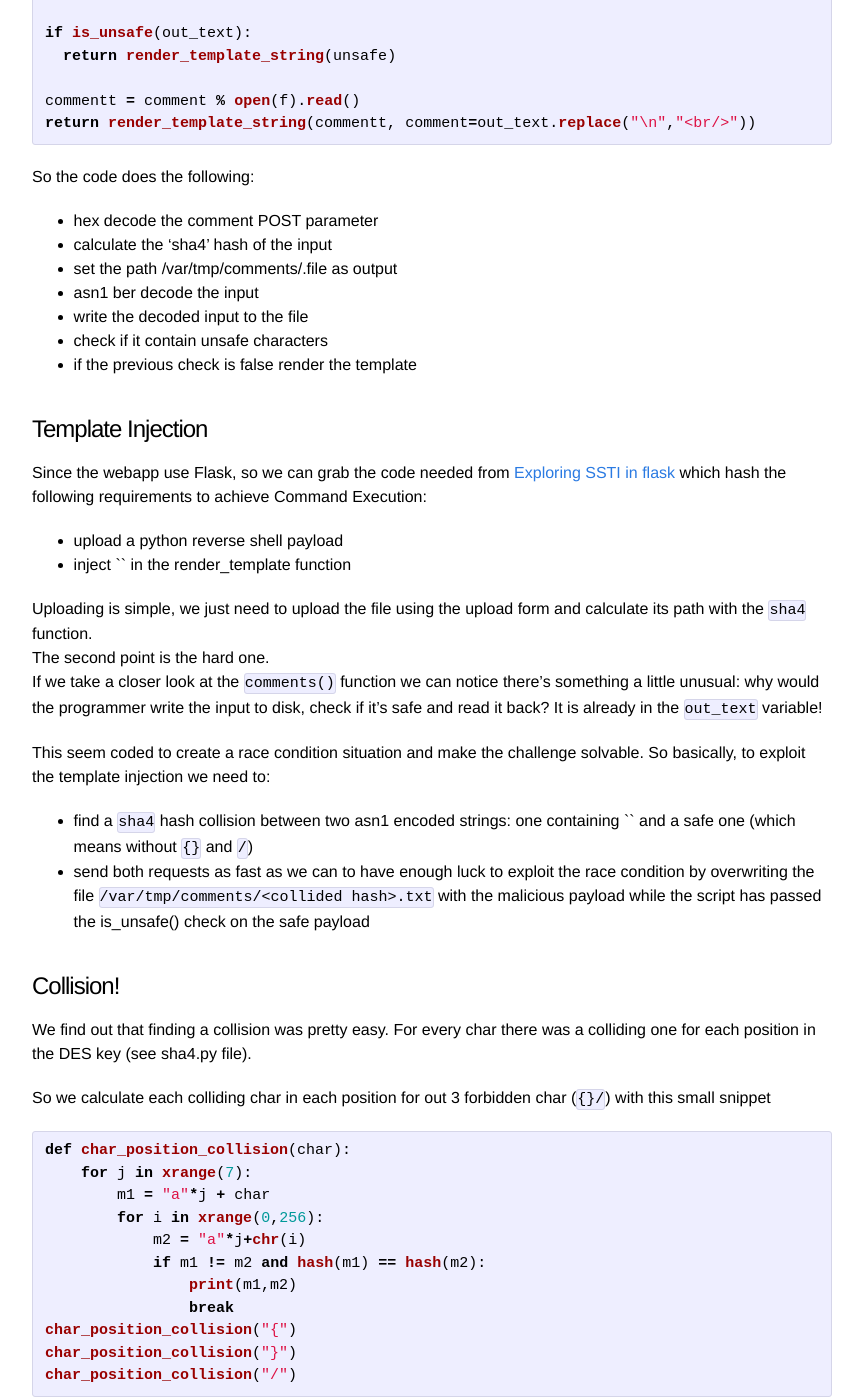
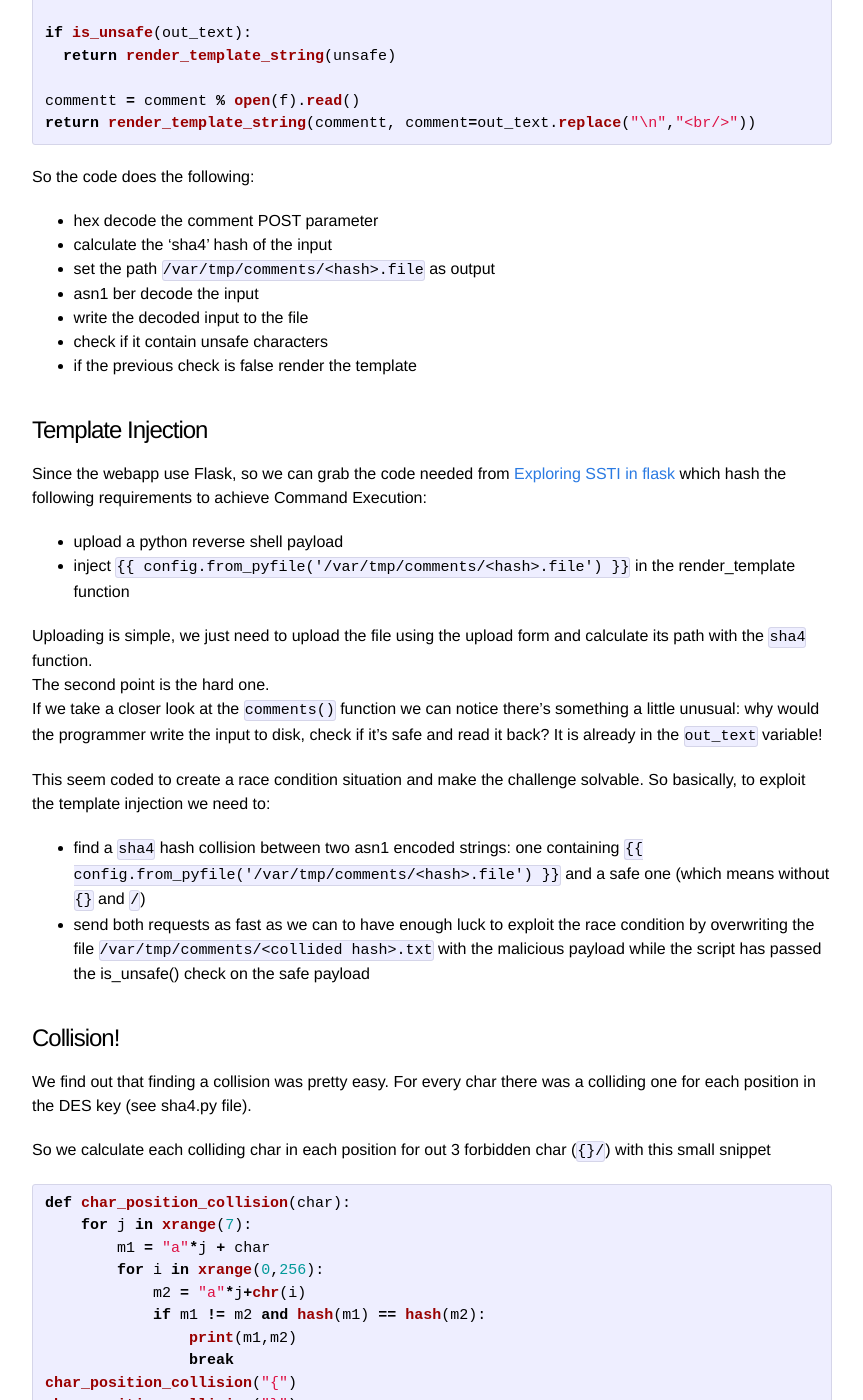
Before and after one commit to PequalsNP-team/pequalsnp-team.github.io, a Jekyll site: the page built from _posts/2017-04-24-SHA4.md, in a window 1280 px wide and 1400 px high, scrolled down 1331 px. Shown: the whole window, without its empty margins (208-1071 px from the left). Built offline with Jekyll 4.4.1, drawn with Linux system fonts in a browser that asks for light colours; comment, search, counter and statistics services are not loaded; part of the change alters nothing that is shown.

Commit message:
Fix missing tag

```diff
--- a/_posts/2017-04-24-SHA4.md
+++ b/_posts/2017-04-24-SHA4.md
@@ -58,7 +58,7 @@ So the code does the following:
 
  - hex decode the comment POST parameter
  - calculate the 'sha4' hash of the input
- - set the path /var/tmp/comments/<hash>.file as output
+ - set the path `/var/tmp/comments/<hash>.file` as output
  - asn1 ber decode the input
  - write the decoded input to the file
  - check if it contain unsafe characters
@@ -69,7 +69,7 @@ So the code does the following:
 Since the webapp use Flask, so we can grab the code needed from [Exploring SSTI in flask](https://nvisium.com/blog/2016/03/11/exploring-ssti-in-flask-jinja2-part-ii/) which hash the following requirements to achieve Command Execution:
 
  - upload a python reverse shell payload
- - inject `{{ config.from_pyfile('/var/tmp/comments/<hash>.file') }}` in the render_template function
+ - inject `{% raw  %}{{ config.from_pyfile('/var/tmp/comments/<hash>.file') }}{% endraw  %}` in the render_template function
 
 Uploading is simple, we just need to upload the file using the upload form and calculate its path with the `sha4` function.
 The second point is the hard one.
@@ -78,7 +78,7 @@ If we take a closer look at the `comments()` function we can notice there's some
 This seem coded to create a race condition situation and make the challenge solvable.
 So basically, to exploit the template injection we need to:
 
- - find a `sha4` hash collision between two asn1 encoded strings: one containing `{{ config.from_pyfile('/var/tmp/comments/<hash>.file') }}` and a safe one (which means without `{}` and `/`)
+ - find a `sha4` hash collision between two asn1 encoded strings: one containing `{% raw  %}{{ config.from_pyfile('/var/tmp/comments/<hash>.file') }}{% endraw  %}` and a safe one (which means without `{}` and `/`)
  - send both requests as fast as we can to have enough luck to exploit the race condition by overwriting the file `/var/tmp/comments/<collided hash>.txt` with the malicious payload while the script has passed the is_unsafe() check on the safe payload
 
 
```
